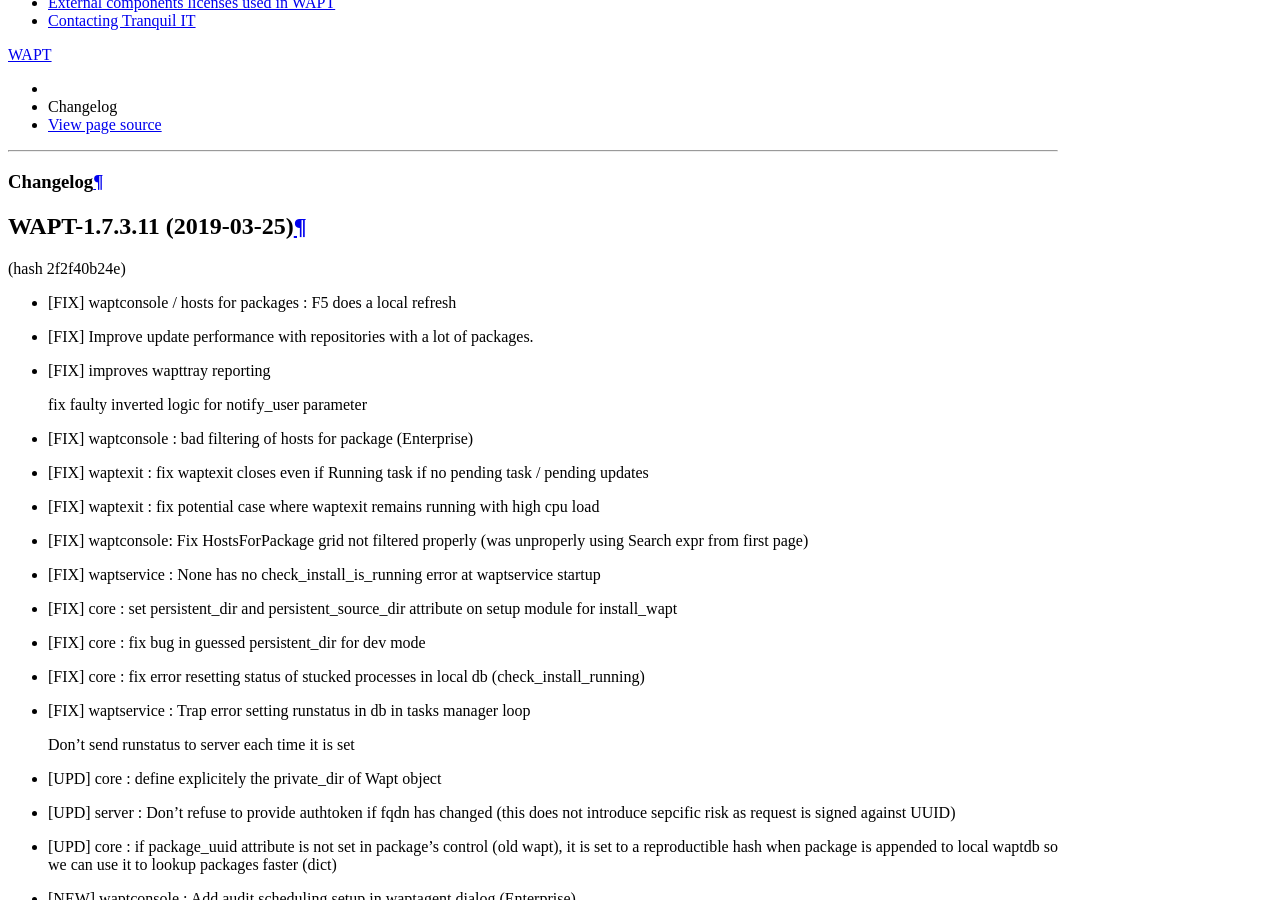
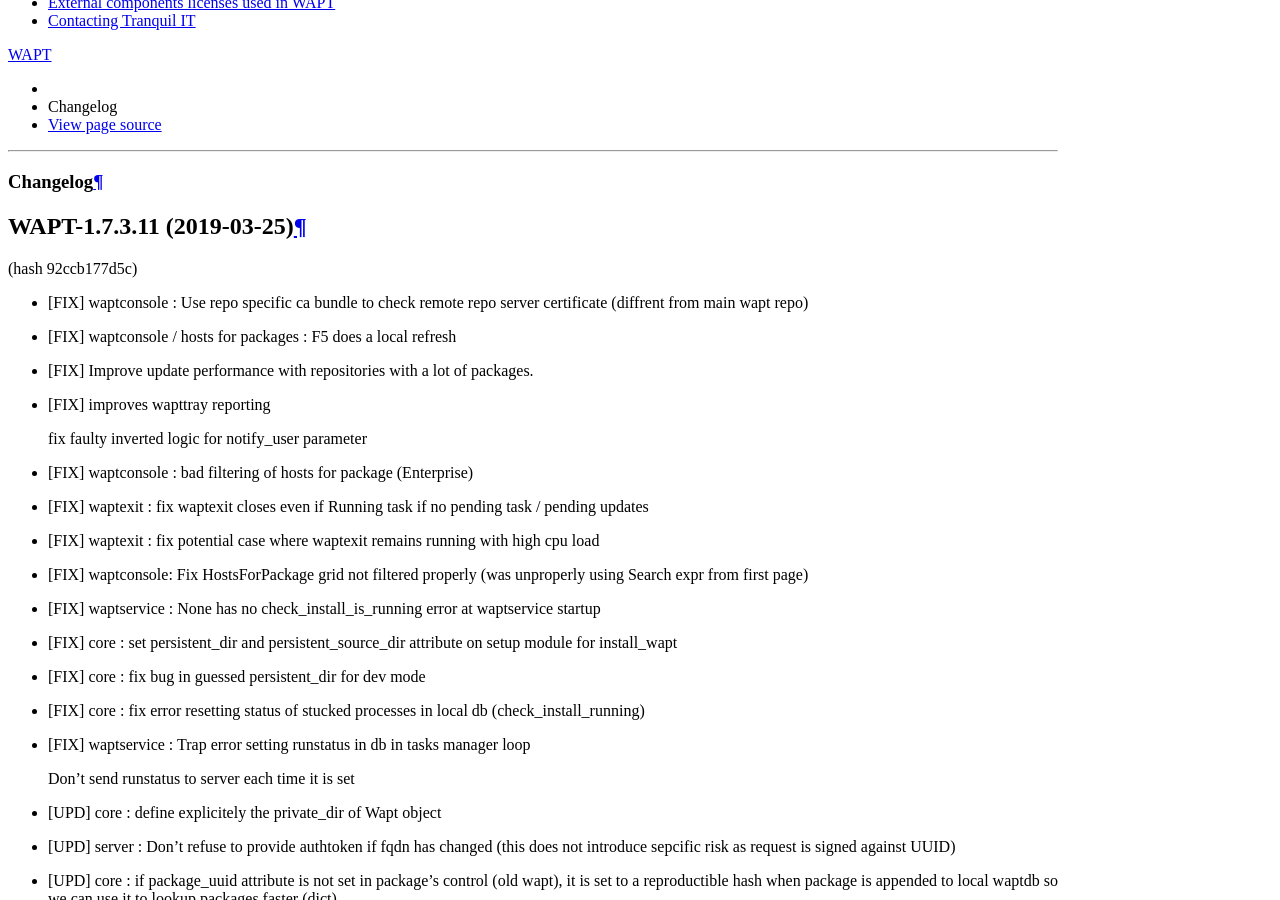
Before and after one commit to tranquilit/WAPT-Documentation, a Sphinx documentation site: the page built from source/wapt-changelog.rst, in a window 1280 px wide and 900 px high, scrolled down 2849 px. Built offline with Sphinx 7.4.7 and the Read the Docs theme 2.0.0, drawn with Linux system fonts in a browser that asks for light colours; some of the changed text lies outside the part shown.

Commit message:
changelog 1.7.3.11

```diff
--- a/source/wapt-changelog.rst
+++ b/source/wapt-changelog.rst
@@ -15,7 +15,9 @@
 WAPT-1.7.3.11 (2019-03-25)
 -------------------------
 
-(hash 2f2f40b24e)
+(hash 92ccb177d5c)
+
+* [FIX] waptconsole : Use repo specific ca bundle to check remote repo server certificate (diffrent from main wapt repo)
 
 * [FIX] waptconsole / hosts for packages : F5 does a local refresh
 
@@ -94,6 +96,8 @@
 * [IMP] waptconsole : Make sure waptagent window is fully visible.
 
 * [IMP] waptconsole : Make sure Right click select row on all grids
+
+* [ADD] waptconsole : Import from remote repo : add certificate and key for client side authentication.
 
 
 WAPT-1.7.3.10 (2019-03-06)
```
